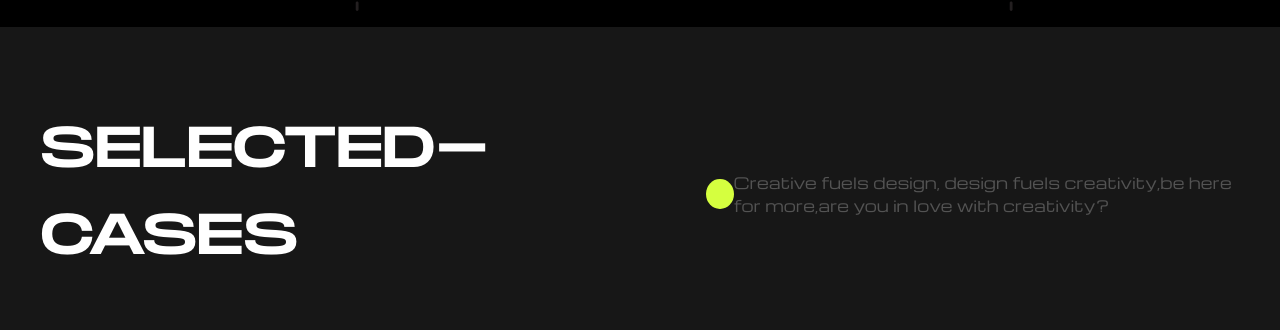
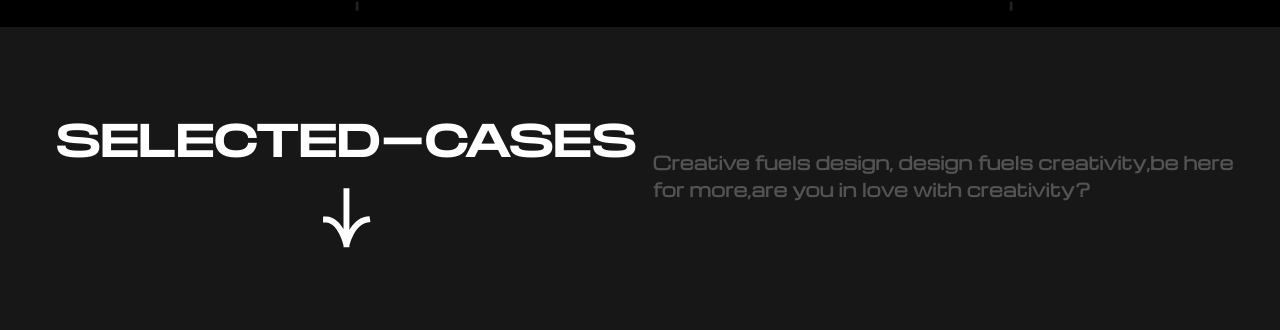
Before and after one commit to DakshCodes/Agency-2024, a React (Vite) app: page / in a window 1280 px wide. Shown: the part 1518-1848 px from the top of the page. Built offline with nearby package versions, Linux system fonts and the light colour scheme.

Commit message:
optimize-1

```diff
--- a/src/pages/Home2/Home2.css
+++ b/src/pages/Home2/Home2.css
@@ -17,37 +17,38 @@
     display: flex;
     align-items: center;
     justify-content: space-between;
+    background-color: #171717;
 }
 
 .main-head h1 {
     position: relative;
     font-family: Moment;
     text-transform: uppercase;
-    font-size: 4.5vmax;
+    font-size: 3.7vmax;
     color: #fff;
     font-weight: 100;
     width: max-content;
     word-spacing: -24px;
     display: flex;
+
     align-items: center;
-    justify-content: space-between;
+    flex-wrap: wrap;
+    justify-content: center;
     gap: 1rem;
 }
 
-.main-head .dot {
-    content: '';
-    height: 30px;
-    width: 30px;
-    border-radius: 50%;
-    background-color: #d5ff3f;
+.main-head h1 svg{
+    rotate: 90deg;
 }
+
 
 
 .main-head p {
     font-family: 'Michroma', sans-serif;
-    font-size: 1.2vmax;
-    width: 550px;
+    font-size: 1.4vmax;
+    width: 650px;
     color: #535353;
+    font-weight: 600;
 }
 
 @media (max-width:1100px) {
--- a/src/pages/Home2/Home2.jsx
+++ b/src/pages/Home2/Home2.jsx
@@ -18,7 +18,22 @@ const Home2 = () => {
       <div className="main-head">
         <h1>
           Selected-Cases
-          <div className='dot'></div>
+          <svg
+            width="80"
+            height="50"
+            viewBox="0 0 21 17"
+            fill="none"
+            className='text-3xl'
+            xmlns="http://www.w3.org/2000/svg"
+          >
+            <path
+              fillRule="evenodd"
+              clipRule="evenodd"
+              d="M19.484 9.348h.618v-2h-.617l-.197-.051a17.401 17.401 0 0 1-3.5-1.377c-2.002-1.063-3.798-2.61-4.12-4.732l-.149-.99-1.977.3.15.988c.425 2.816 2.56 4.69 4.554 5.862H.069v2h13.943c-2.06 1.162-4.302 3.066-4.332 5.938l-.01 1 2 .021.01-1c.02-1.905 1.682-3.396 3.818-4.487a18.846 18.846 0 0 1 2.822-1.142 19.087 19.087 0 0 1 1.164-.33"
+              test="grey"
+              style={{ fill: '#fff' }} // Set the color to white
+            ></path>
+          </svg>
         </h1>
         <p>Creative fuels design, design fuels creativity,be here for more,are you in love with creativity?</p>
       </div>
```
